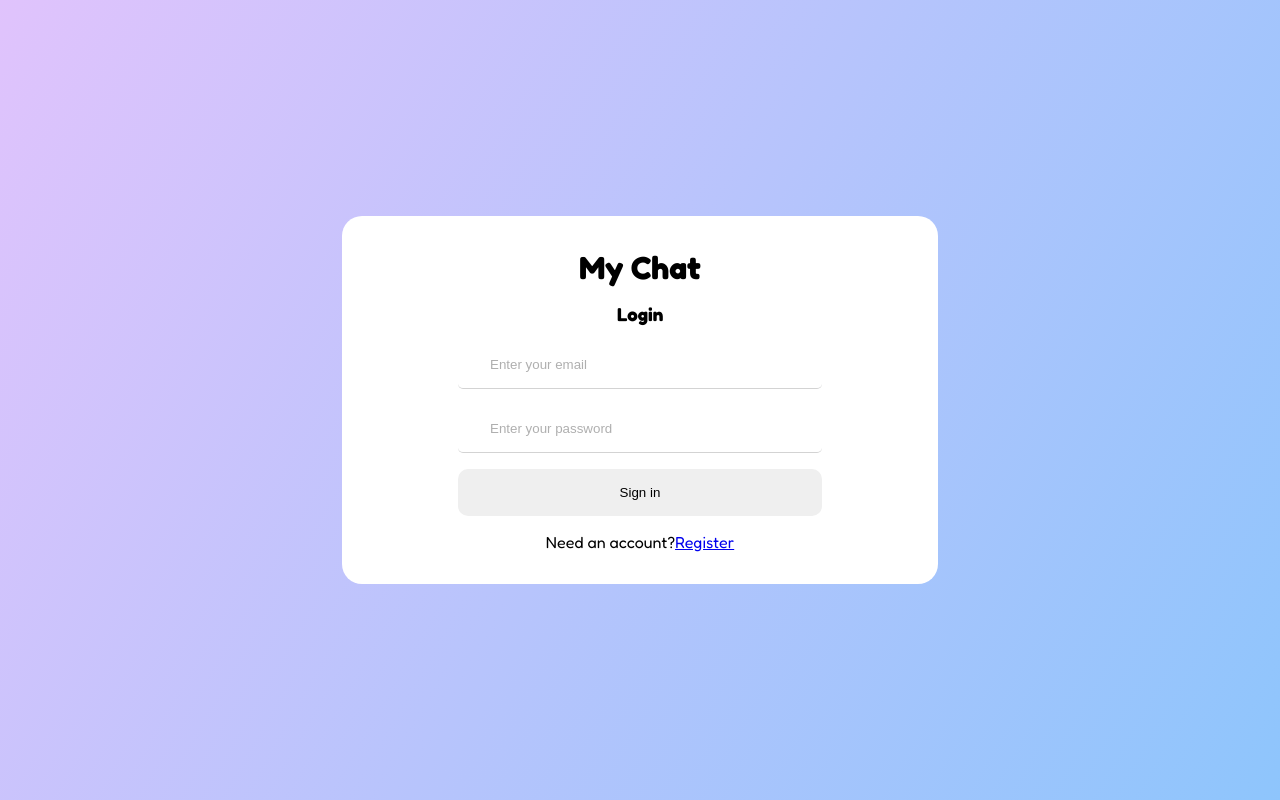
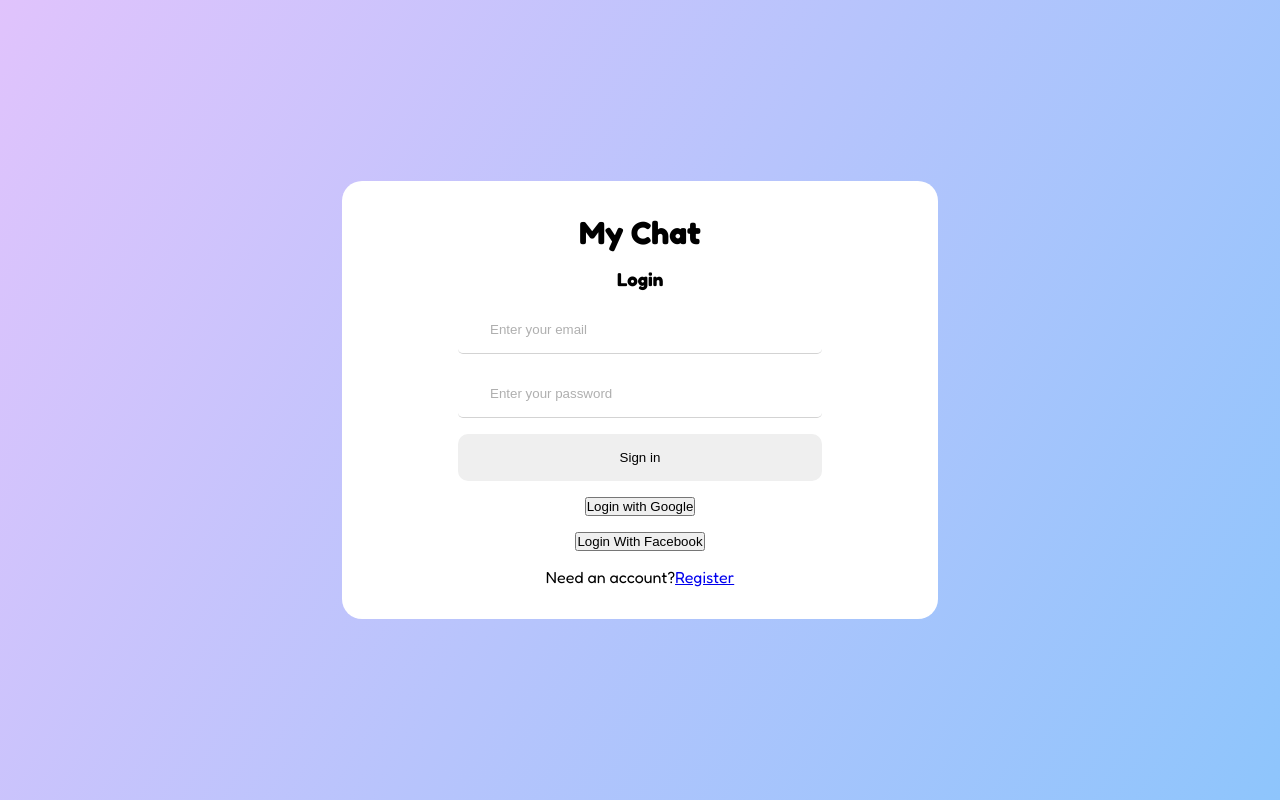
Before and after one commit to 04stefke/messanger, a React (Vite) app in the folder messanger-app/: page /login in a window 1280 px wide. Built offline with nearby package versions, Linux system fonts and the light colour scheme; no server answers.

Commit message:
adding the feature of registering with fb and google

```diff
--- a/messanger-app/src/components/Home/features/Chats.jsx
+++ b/messanger-app/src/components/Home/features/Chats.jsx
@@ -28,7 +28,7 @@ const Chats = () => {
 
   return (
     <div className='chatsContainer'>
-      {Object.entries(chats)?.sort((a, b) => b[1].date - a[1].date).map(chat => (
+      {/* {Object.entries(chats)?.sort((a, b) => b[1].date - a[1].date).map(chat => (
         <div className='userChat' key={chat[0]} onClick={() => handleSelect(chat[1].userInfo)}>
           <img src={chat[1].userInfo.photoURL} width={'50px'} alt="" />
           <div className="userChatInfo">
@@ -36,7 +36,7 @@ const Chats = () => {
             <p>{chat[1].lastMessage?.text}</p>
           </div>
         </div>
-        ))}
+        ))} */}
 
     </div>
   )
--- a/messanger-app/src/components/Login/Login.jsx
+++ b/messanger-app/src/components/Login/Login.jsx
@@ -31,6 +31,8 @@ const Login = () => {
             <input type="password" placeholder='Enter your password' />
             <button className='btn'>Sign in</button>
         </form>
+        <button className='btn'>Login with Google</button>
+        <button className="btn">Login With Facebook</button>
         <p>Need an account?<Link to='/register'>Register</Link> </p>
       </div>
     </div>
--- a/messanger-app/src/components/Register/Register.jsx
+++ b/messanger-app/src/components/Register/Register.jsx
@@ -3,7 +3,7 @@ import { Link, useNavigate  } from 'react-router-dom';
 import {FileAddOutlined} from '@ant-design/icons'
 import './Register.scss'
 import {auth, db, storage} from '../../firebase'
-import {createUserWithEmailAndPassword, updateProfile} from 'firebase/auth'
+import {createUserWithEmailAndPassword, updateProfile, GoogleAuthProvider, FacebookAuthProvider, signInWithPopup} from 'firebase/auth'
 import { ref, uploadBytesResumable, getDownloadURL } from "firebase/storage";
 import { doc, setDoc } from "firebase/firestore";
 
@@ -53,6 +53,19 @@ const Register = () => {
 
 
   }
+  const handleGoogle = (e) => {
+    const provider = new GoogleAuthProvider()
+    signInWithPopup(auth, provider)
+    .then((result) => {
+
+      const credential = GoogleAuthProvider.credentialFromResult(result);
+      const user = result.user;
+      console.log(user)
+      navigate('/')
+    }).catch((error) => {
+      console.log(error)
+    });
+  }
   return (
     <div className='formContainer'>
         <div className="formWrapper">
@@ -69,6 +82,8 @@ const Register = () => {
                 </label>
                 <button className="btn">Sign up</button>
             </form>
+            <button className='btn' onClick={handleGoogle}>Login with Google</button>
+            <button className="btn">Login With Facebook</button>
             <p>Got an account! <Link to='/login'>Login</Link> </p>
         </div>
     </div>
```
Also changed, not shown: messanger-app/src/firebase.js (indentation only).
